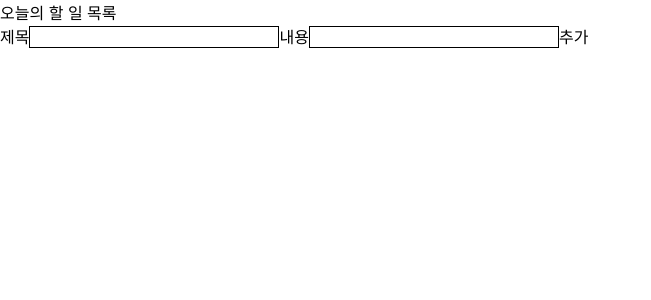
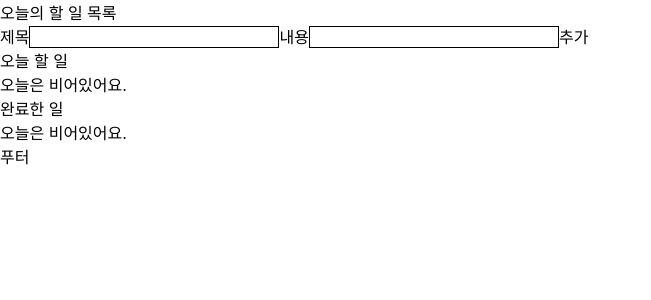
Before and after one commit to ByungyeonKim/react-to-do-list, a React (Create React App) app: page / in a window 1280 px wide. Shown: the top 300 px of the page, without its empty margins (0-651 px from the left). Built offline with nearby package versions, Linux system fonts and the light colour scheme.

Commit message:
Create TodoList, TodoItem, Footer component

```diff
--- a/src/App.jsx
+++ b/src/App.jsx
@@ -1,10 +1,27 @@
+import { useState } from 'react';
+
 import { TodoForm } from './components/TodoForm';
+import { TodoList } from './components/TodoList';
+import { Footer } from './components/Footer';
 
 function App() {
+  // {
+  //   id: '',
+  //   title: '',
+  //   contents: '',
+  //   isDone: false,
+  // }
+  const [todos, setTodos] = useState([]);
+
   return (
     <>
       <h1>오늘의 할 일 목록</h1>
       <TodoForm />
+      <h2>오늘 할 일</h2>
+      <TodoList todos={todos} />
+      <h2>완료한 일</h2>
+      <TodoList todos={todos} />
+      <Footer />
     </>
   );
 }
--- /dev/null
+++ b/src/components/Footer.jsx
@@ -0,0 +1,3 @@
+export function Footer() {
+  return <footer>푸터</footer>;
+}
--- /dev/null
+++ b/src/components/TodoItem.jsx
@@ -0,0 +1,3 @@
+export function TodoItem() {
+  return <section>TodoItem</section>;
+}
--- /dev/null
+++ b/src/components/TodoList.jsx
@@ -0,0 +1,17 @@
+import { TodoItem } from './TodoItem';
+
+export function TodoList({ todos }) {
+  if (!todos.length) return <p>오늘은 비어있어요.</p>;
+
+  return (
+    <ul>
+      {todos.map((todo) => {
+        return (
+          <li>
+            <TodoItem />
+          </li>
+        );
+      })}
+    </ul>
+  );
+}
```
